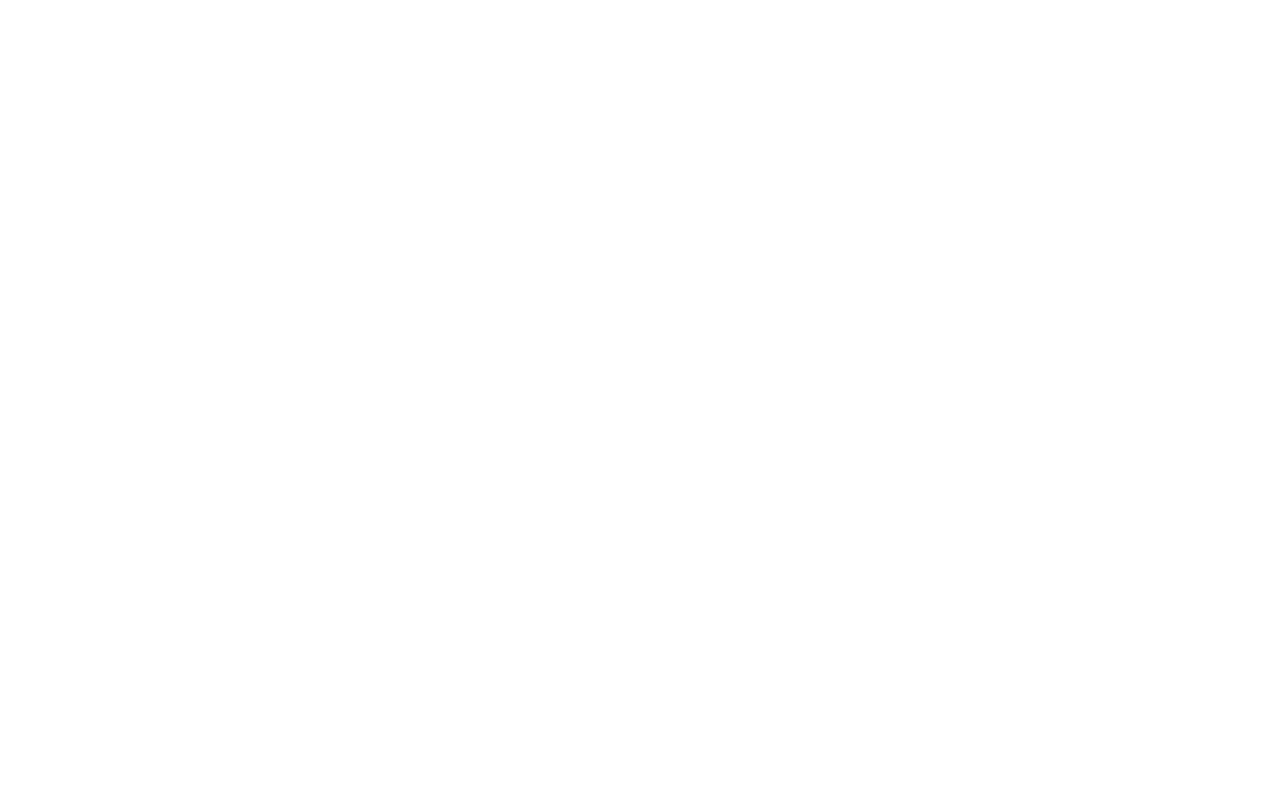
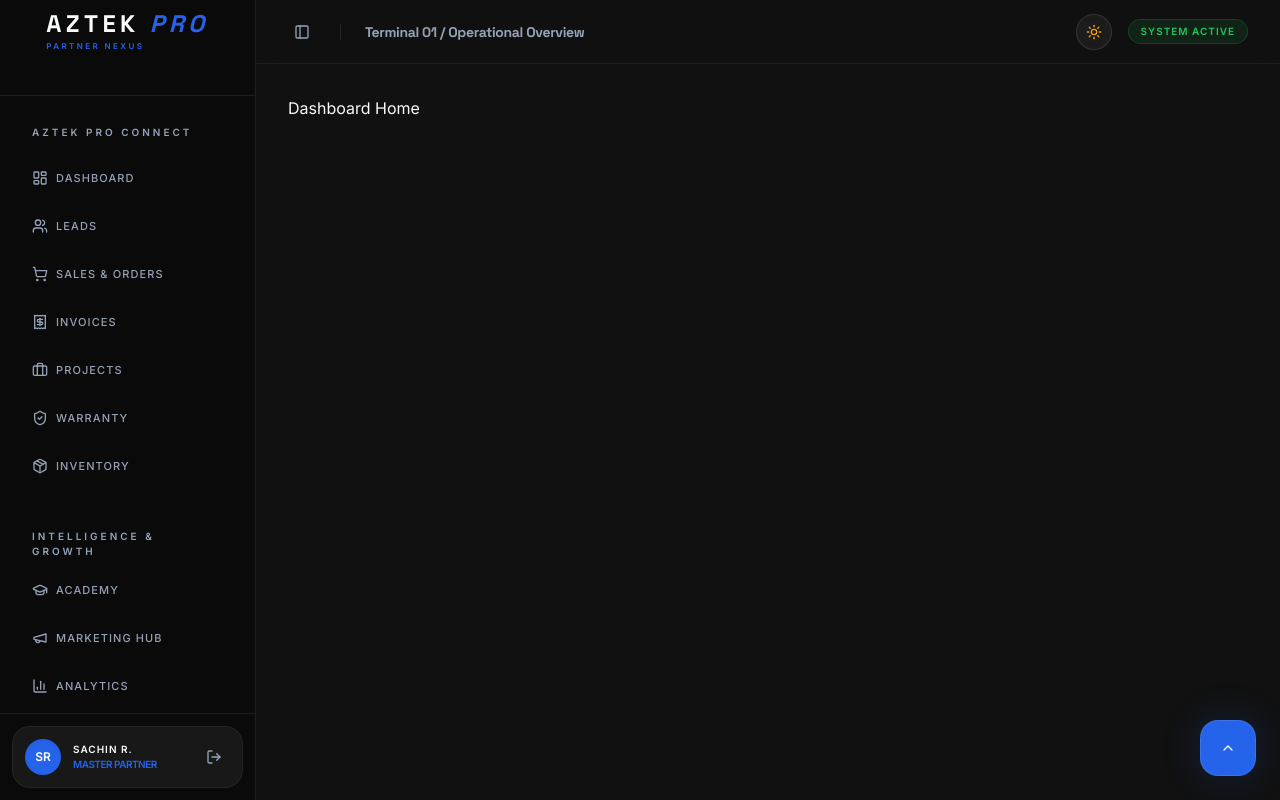
Before and after one commit to zrosbit/aztek-dev, a Next.js app: page / in a window 1280 px wide. Before the commit this address had no page. Built offline with nearby package versions, Linux system fonts and the light colour scheme.

Commit message:
Dashboard-Page-2

```diff
--- a/src/app/(dashboard)/page.tsx
+++ b/src/app/(dashboard)/page.tsx
@@ -4,11 +4,10 @@
 //   redirect("/overview")
 // }
 
-
-import { redirect } from "next/navigation";
-
 export default function DashboardPage() {
-  redirect("/overview");
-
-  return null;
+  return (
+    <div>
+      Dashboard Home
+    </div>
+  );
 }
```
